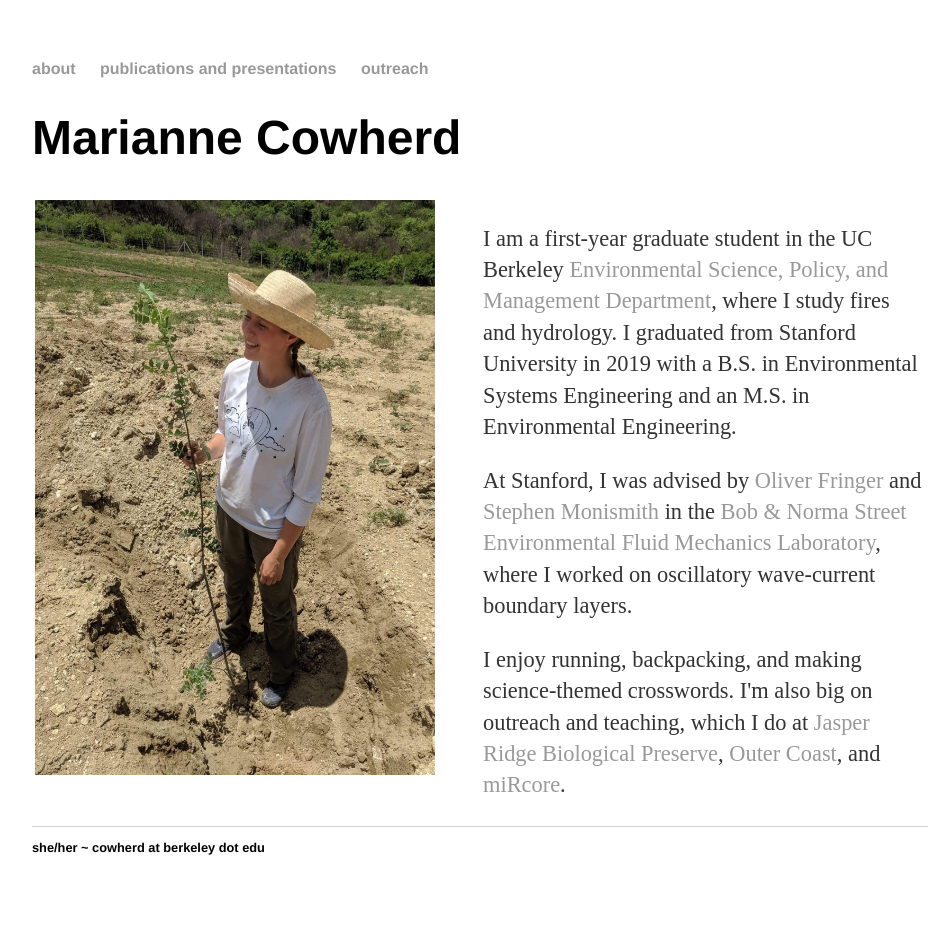
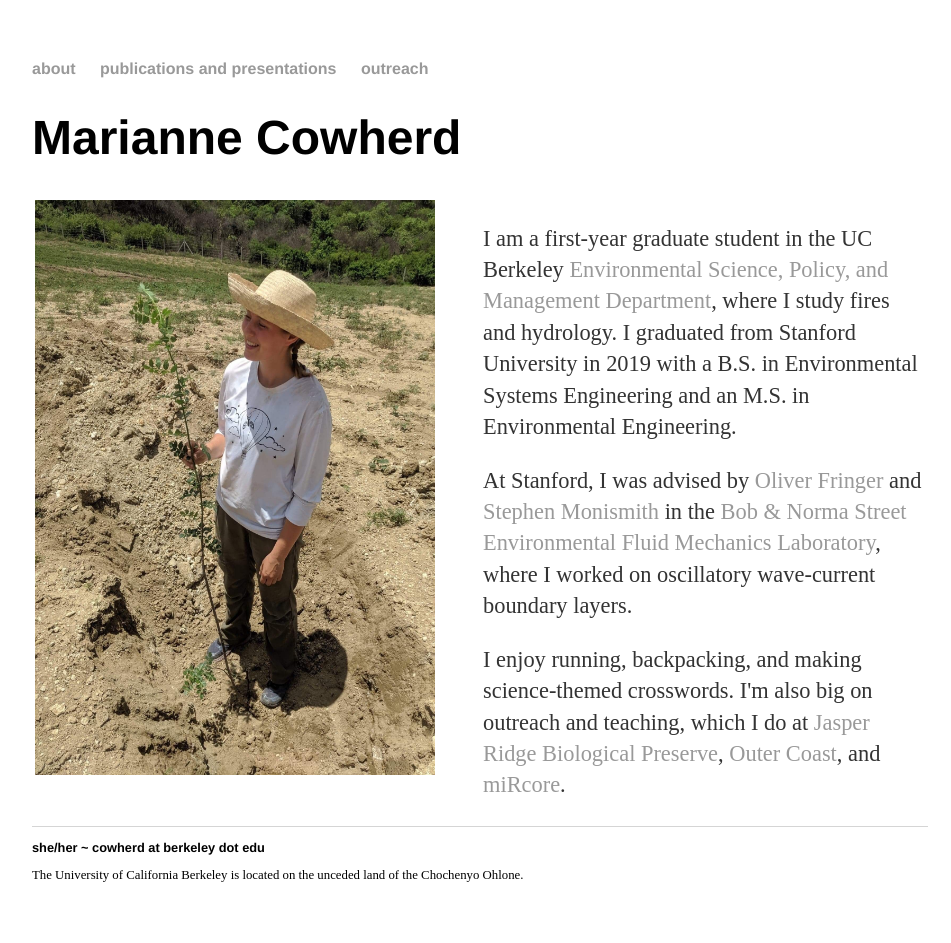
Before and after one commit to mariannecowherd/mariannecowherd.github.io, a Jekyll site: the page built from index.html, in a window 1280 px wide. Shown: the whole page, without its empty margins (160-1111 px from the left). Built offline with Jekyll 4.4.1, drawn with Linux system fonts in a browser that asks for light colours; before the commit the page ends 915 px from its top, so only the background shows below that.

Commit message:
land acknowledgement

```diff
--- a/_layouts/default.html
+++ b/_layouts/default.html
@@ -25,6 +25,7 @@
 	    		<ul>
 	        		she/her   ~  cowherd at berkeley dot edu
 				</ul>
+				The University of California Berkeley is located on the unceded land of the Chochenyo Ohlone.
 			</footer>
 		</body>
 	</html>
```
